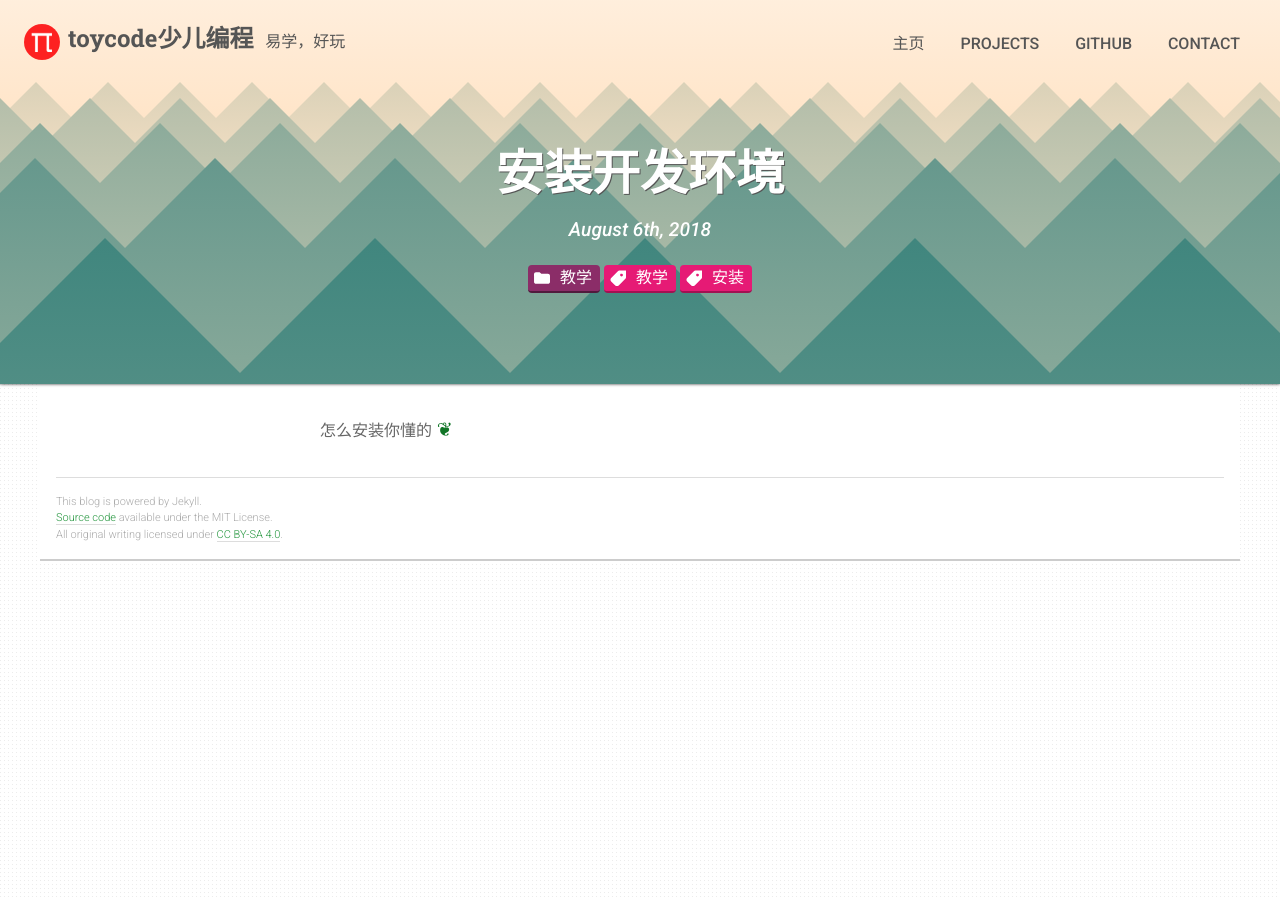
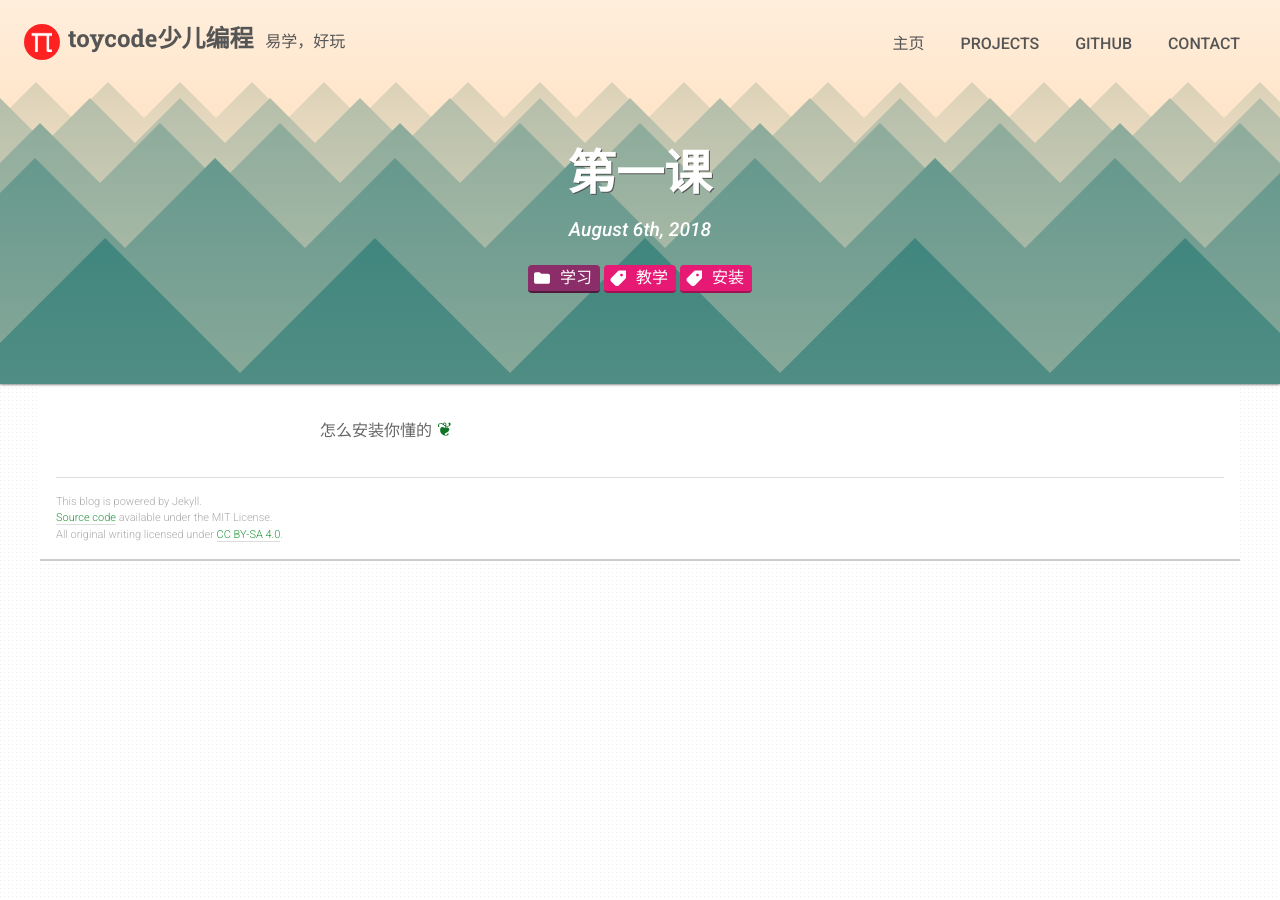
Before and after one commit to toycode/Web, a Jekyll site: the page built from _posts/2018-08-06-setup.md, in a window 1280 px wide. Built offline with Jekyll 4.4.1, drawn with Linux system fonts in a browser that asks for light colours.

Commit message:
Update 2018-08-06-setup.md

```diff
--- a/_posts/2018-08-06-setup.md
+++ b/_posts/2018-08-06-setup.md
@@ -1,7 +1,7 @@
 ---
-title: 安装开发环境
-teaser: 演示如何安装开发环境
-category: 教学
+title: 第一课
+teaser: 如何安装开发环境
+category: 学习
 tags: [教学,安装]
 reddit_post:
 featured_comments:
```
